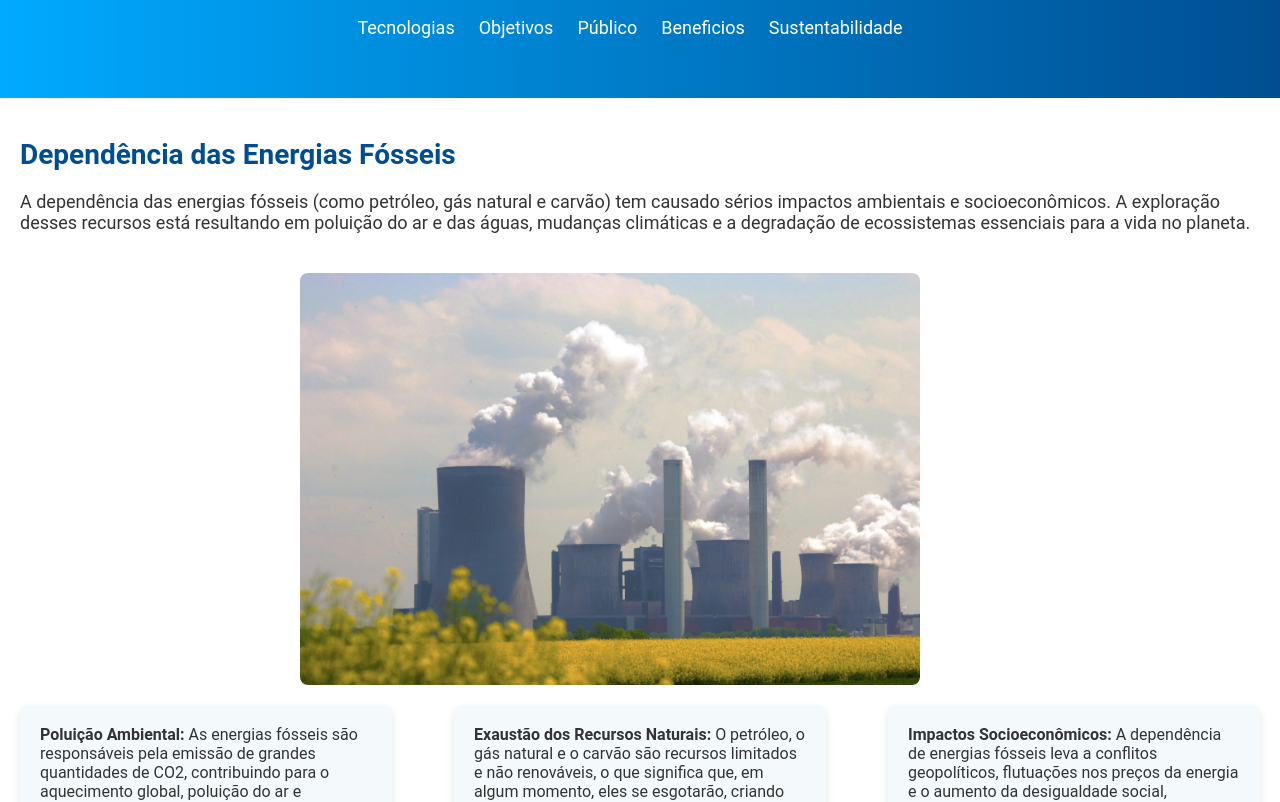
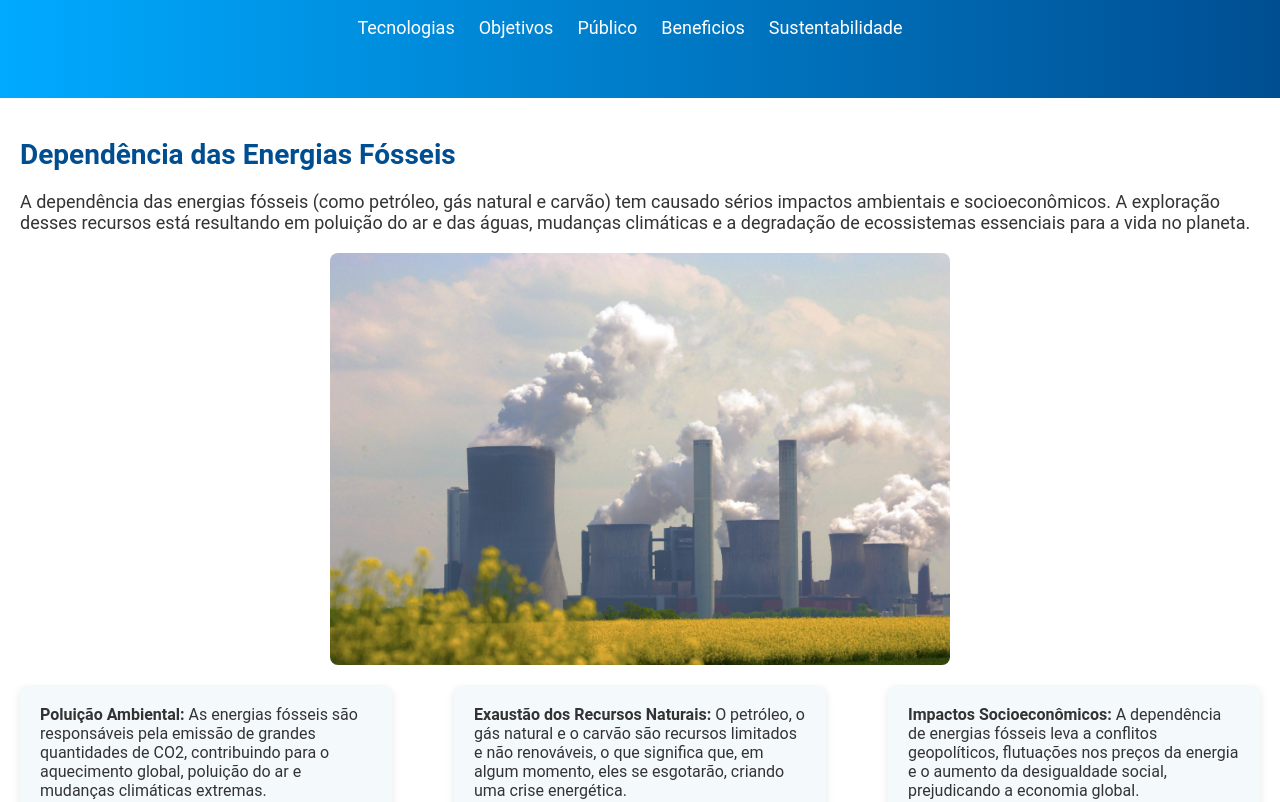
Before and after one commit to elianrgs/GS-Front-end, a plain HTML site: page index.html in a window 1280 px wide. Shown: the part 167-969 px from the top of the page. Drawn offline with Linux system fonts and the light colour scheme.

Commit message:
Update style.css

```diff
--- a/css/style.css
+++ b/css/style.css
@@ -1,3 +1,5 @@
+
+
 * {
     margin: 0;
     padding: 0;
@@ -15,9 +17,8 @@
     width: 80%;
     margin: 0 auto;
   }
-  div.img-mar{
-      display: flex
-  }
+
+
   header {
     background: linear-gradient(to right, #00aaff, #004e92);
     color: #ffffff;
@@ -76,6 +77,11 @@
     margin-top: 20px;
   }
 
+  .img-mar{
+    display: flex;
+    justify-content: center;
+  }
+
   .diferencial-item {
     width: 30%;
     background-color: #f4f9fc;
@@ -98,8 +104,6 @@
     width: 50%;
     height: auto;
     border-radius: 8px;
-    margin-top: 20px;
-    margin-left: 280px;
   }
 
 
```
